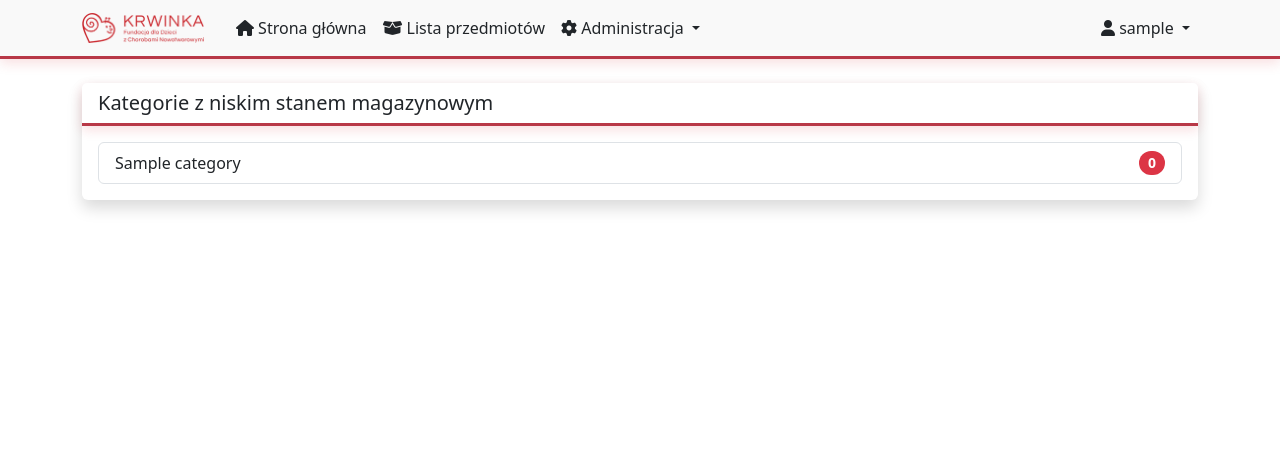
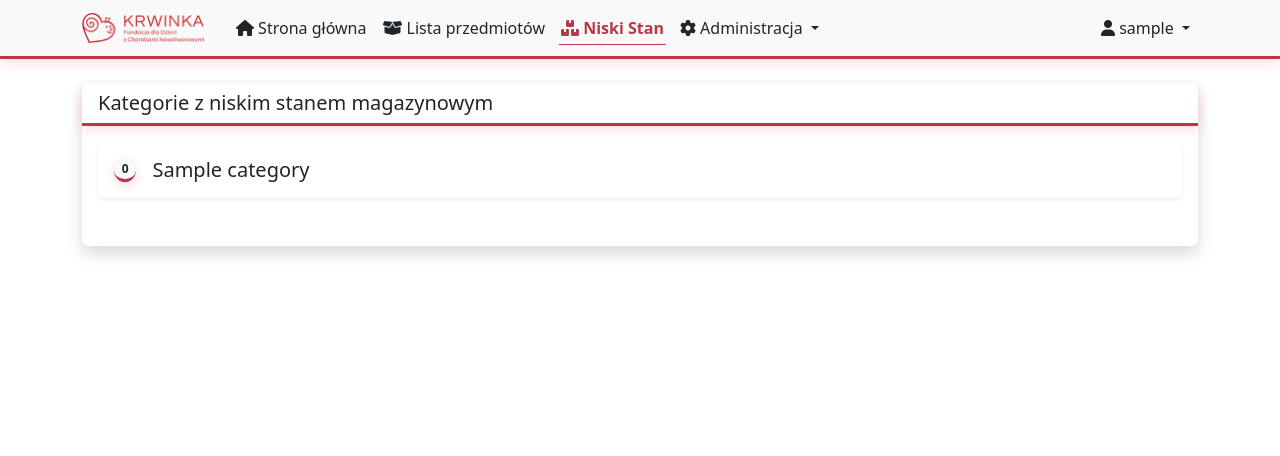
Before and after one commit to agoralewski/ce-it-hub-hackathon-2025, a Django app: page /warehouse/low_stock/ in a window 1280 px wide. Shown: the top 456 px of the page. Run offline with Django 5.2, Linux system fonts and the light colour scheme; a user stored in the database is signed in; tables that the repository leaves empty hold one stand-in row (values such as "Sample post"); some libraries are stand-ins or nearby versions.

Commit message:
low stock page

```diff
--- a/static/css/style.css
+++ b/static/css/style.css
@@ -19,6 +19,7 @@
 /* Use white as main color with red accents (updated) */
 .bg-primary {
     background-color: var(--light) !important;
+    color: var(--dark) !important;
     /* Use light background for better contrast */
     border-bottom: 3px solid var(--primary) !important;
     box-shadow: 0 4px 12px var(--primary-shadow) !important;
@@ -42,6 +43,7 @@
     background-color: var(--primary) !important;
     border-color: var(--primary) !important;
     transition: background-color 0.2s ease, transform 0.1s ease;
+    text-transform: none;
 }
 
 .btn-primary:hover {
@@ -250,6 +252,7 @@ body {
     font-weight: 600;
     padding: 0.35em 0.65em;
 }
+
 
 /* Custom admin buttons */
 .admin-button {
@@ -669,3 +672,20 @@ select:focus,
     padding: 0.5rem 1rem;
     font-size: 1rem;
 }
+
+.card-text a {
+    display: inline-block;
+    margin: 0.2rem;
+    padding: 0.3rem 0.5rem;
+    background-color: var(--primary-muted);
+    color: var(--primary);
+    text-decoration: none;
+    border-radius: 0.25rem;
+    font-size: 0.875rem;
+    transition: background-color 0.2s ease, color 0.2s ease;
+}
+
+.card-text a:hover {
+    background-color: var(--primary);
+    color: white;
+}
--- a/templates/base.html
+++ b/templates/base.html
@@ -1,5 +1,6 @@
 <!DOCTYPE html>
 <html lang="pl">
+
 <head>
     {% load static %}
     <meta charset="UTF-8">
@@ -18,13 +19,15 @@
 
     <!-- Select2 CSS -->
     <link href="https://cdn.jsdelivr.net/npm/select2@4.1.0-rc.0/dist/css/select2.min.css" rel="stylesheet" />
-    <link href="https://cdn.jsdelivr.net/npm/select2-bootstrap-5-theme@1.3.0/dist/select2-bootstrap-5-theme.min.css" rel="stylesheet" />
+    <link href="https://cdn.jsdelivr.net/npm/select2-bootstrap-5-theme@1.3.0/dist/select2-bootstrap-5-theme.min.css"
+        rel="stylesheet" />
 
     <!-- Custom CSS -->
     <link rel="stylesheet" href="{% static 'css/style.css' %}?v={% now 'U' %}">
 
     {% block extra_css %}{% endblock %}
 </head>
+
 <body>
     <!-- Navigation -->
     <nav class="navbar navbar-expand-lg navbar-dark bg-primary shadow-sm">
@@ -32,25 +35,35 @@
             <a class="navbar-brand d-flex align-items-center" href="{% url 'warehouse:index' %}">
                 <img src="{% static 'img/logo.png' %}" alt="KSP Logo" class="navbar-logo">
             </a>
-            <button class="navbar-toggler" type="button" data-bs-toggle="collapse" data-bs-target="#navbarNav" aria-controls="navbarNav" aria-expanded="false" aria-label="Toggle navigation">
+            <button class="navbar-toggler" type="button" data-bs-toggle="collapse" data-bs-target="#navbarNav"
+                aria-controls="navbarNav" aria-expanded="false" aria-label="Toggle navigation">
                 <span class="navbar-toggler-icon"></span>
             </button>
             <div class="collapse navbar-collapse" id="navbarNav">
                 <ul class="navbar-nav ms-2">
                     <li class="nav-item">
-                        <a class="nav-link {% if request.resolver_match.url_name == 'index' %}active{% endif %}" href="{% url 'warehouse:index' %}">
+                        <a class="nav-link {% if request.resolver_match.url_name == 'index' %}active{% endif %}"
+                            href="{% url 'warehouse:index' %}">
                             <i class="fas fa-home"></i> Strona główna
                         </a>
                     </li>
                     <li class="nav-item">
-                        <a class="nav-link {% if request.resolver_match.url_name == 'item_list' %}active{% endif %}" href="{% url 'warehouse:item_list' %}">
+                        <a class="nav-link {% if request.resolver_match.url_name == 'item_list' %}active{% endif %}"
+                            href="{% url 'warehouse:item_list' %}">
                             <i class="fas fa-box-open"></i> Lista przedmiotów
+                        </a>
+                    </li>
+                    <li class="nav-item">
+                        <a class="nav-link {% if request.resolver_match.url_name == 'low_stock' %}active{% endif %}"
+                            href="{% url 'warehouse:low_stock' %}">
+                            <i class="fas fa-boxes"></i> Niski Stan
                         </a>
                     </li>
 
                     {% if user.is_superuser %}
                     <li class="nav-item dropdown">
-                        <a class="nav-link dropdown-toggle" href="#" id="adminDropdown" role="button" data-bs-toggle="dropdown" aria-expanded="false">
+                        <a class="nav-link dropdown-toggle" href="#" id="adminDropdown" role="button"
+                            data-bs-toggle="dropdown" aria-expanded="false">
                             <i class="fas fa-cog"></i> Administracja
                         </a>
                         <ul class="dropdown-menu" aria-labelledby="adminDropdown">
@@ -74,7 +87,9 @@
                                     <i class="fas fa-qrcode"></i> Generuj kody QR
                                 </a>
                             </li>
-                            <li><hr class="dropdown-divider"></li>
+                            <li>
+                                <hr class="dropdown-divider">
+                            </li>
                             <li>
                                 <a class="dropdown-item" href="{% url 'admin:index' %}">
                                     <i class="fas fa-user-shield"></i> Panel administratora
@@ -88,7 +103,8 @@
                 <ul class="navbar-nav ms-auto">
                     {% if user.is_authenticated %}
                     <li class="nav-item dropdown">
-                        <a class="nav-link dropdown-toggle" href="#" id="userDropdown" role="button" data-bs-toggle="dropdown" aria-expanded="false">
+                        <a class="nav-link dropdown-toggle" href="#" id="userDropdown" role="button"
+                            data-bs-toggle="dropdown" aria-expanded="false">
                             <i class="fas fa-user"></i> {{ user.username }}
                         </a>
                         <ul class="dropdown-menu dropdown-menu-end" aria-labelledby="userDropdown">
@@ -102,7 +118,9 @@
                                     <i class="fas fa-key"></i> Zmień hasło
                                 </a>
                             </li>
-                            <li><hr class="dropdown-divider"></li>
+                            <li>
+                                <hr class="dropdown-divider">
+                            </li>
                             <li>
                                 <a class="dropdown-item" href="{% url 'warehouse:custom_logout' %}">
                                     <i class="fas fa-sign-out-alt"></i> Wyloguj się
@@ -166,4 +184,5 @@
 
     {% block extra_js %}{% endblock %}
 </body>
+
 </html>
--- a/templates/warehouse/low_stock.html
+++ b/templates/warehouse/low_stock.html
@@ -9,14 +9,23 @@
     </div>
     <div class="card-body">
         {% if low_stock_categories %}
-        <ul class="list-group">
+        <div class="row">
             {% for category in low_stock_categories %}
-            <li class="list-group-item d-flex justify-content-between align-items-center">
-                {{ category.name }}
-                <span class="badge bg-danger rounded-pill">{{ category.active_items }}</span>
-            </li>
+            <div class="col-12 mb-3">
+                <div class="card">
+                    <div class="card-body d-flex align-items-center">
+                        <span class="badge bg-primary text-white rounded-circle me-3">{{ category.active_items }}</span>
+                        <h5 class="card-title mb-0 me-3">{{ category.name }}</h5>
+                        <div class="d-flex flex-wrap align-items-center gap-2">
+                            {% for location in category.locations %}
+                            <a href="{{ location.path }}" class="btn btn-sm btn-primary">{{ location.full_location }}</a>
+                            {% endfor %}
+                        </div>
+                    </div>
+                </div>
+            </div>
             {% endfor %}
-        </ul>
+        </div>
         {% else %}
         <p class="text-muted">Brak kategorii z niskim stanem magazynowym.</p>
         {% endif %}
--- a/warehouse/views.py
+++ b/warehouse/views.py
@@ -1131,10 +1131,31 @@ def register(request):
 @login_required
 def low_stock(request):
     """View for categories with low stock"""
-    low_stock_categories = (
-        Category.objects.annotate(active_items=Count('items__assignments', filter=Q(items__assignments__remove_date__isnull=True)))
-        .filter(active_items__lt=10)
-    )
+    categories = Category.objects.annotate(
+        active_items=Count('items__assignments', filter=Q(items__assignments__remove_date__isnull=True))
+    ).filter(active_items__lt=10)
+
+    low_stock_categories = []
+    for category in categories:
+        locations = (
+            ItemShelfAssignment.objects.filter(
+                item__category=category, remove_date__isnull=True
+            )
+            .select_related('shelf__rack__room')
+        )
+        location_data = [
+            {
+                "id": assignment.shelf.id,
+                "full_location": assignment.shelf.full_location,
+                "path": reverse("warehouse:shelf_detail", kwargs={"pk": assignment.shelf.id})
+            }
+            for assignment in locations
+        ]
+        low_stock_categories.append({
+            'name': category.name,
+            'active_items': category.active_items,
+            'locations': location_data,
+        })
 
     return render(
         request,
```
